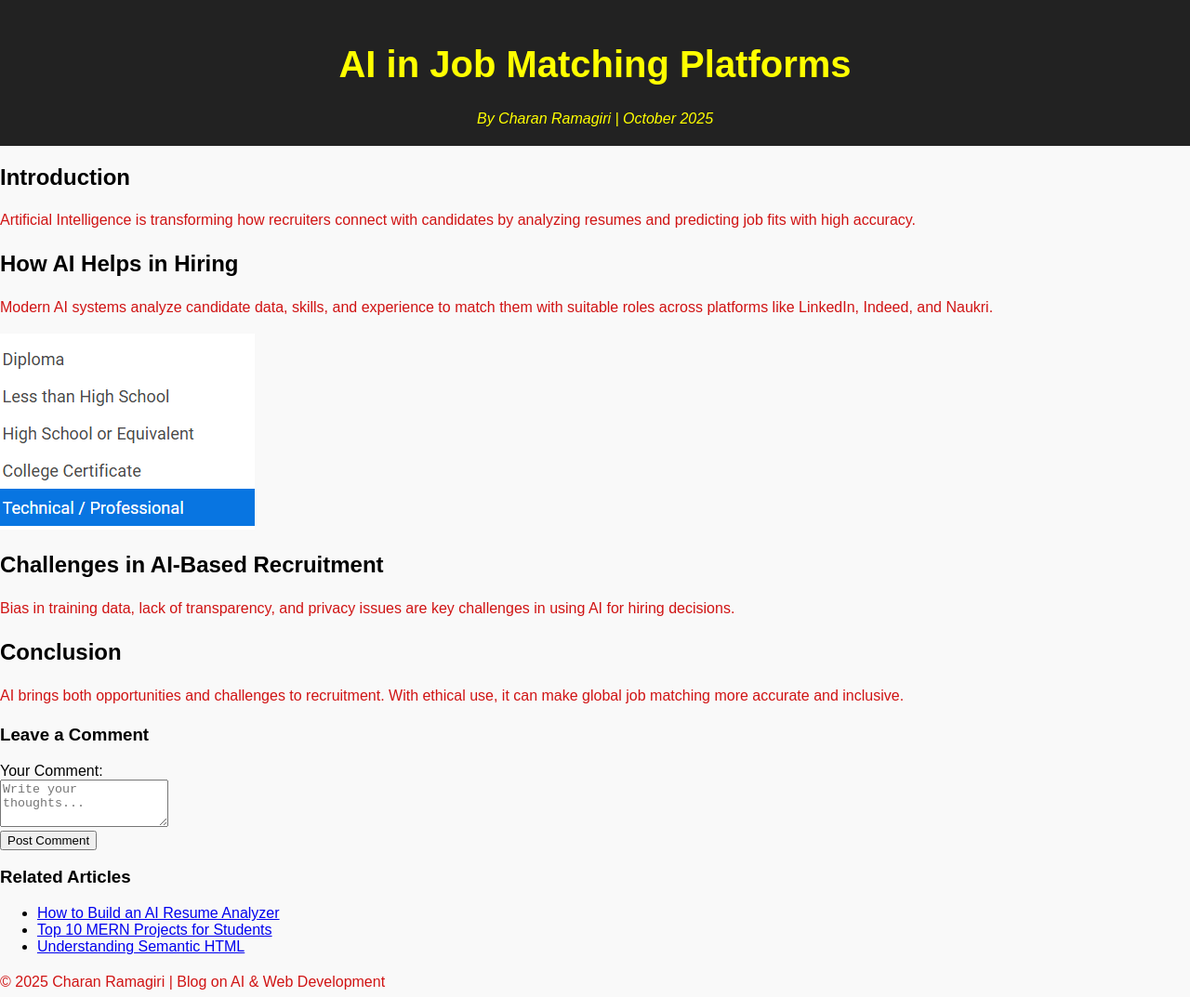
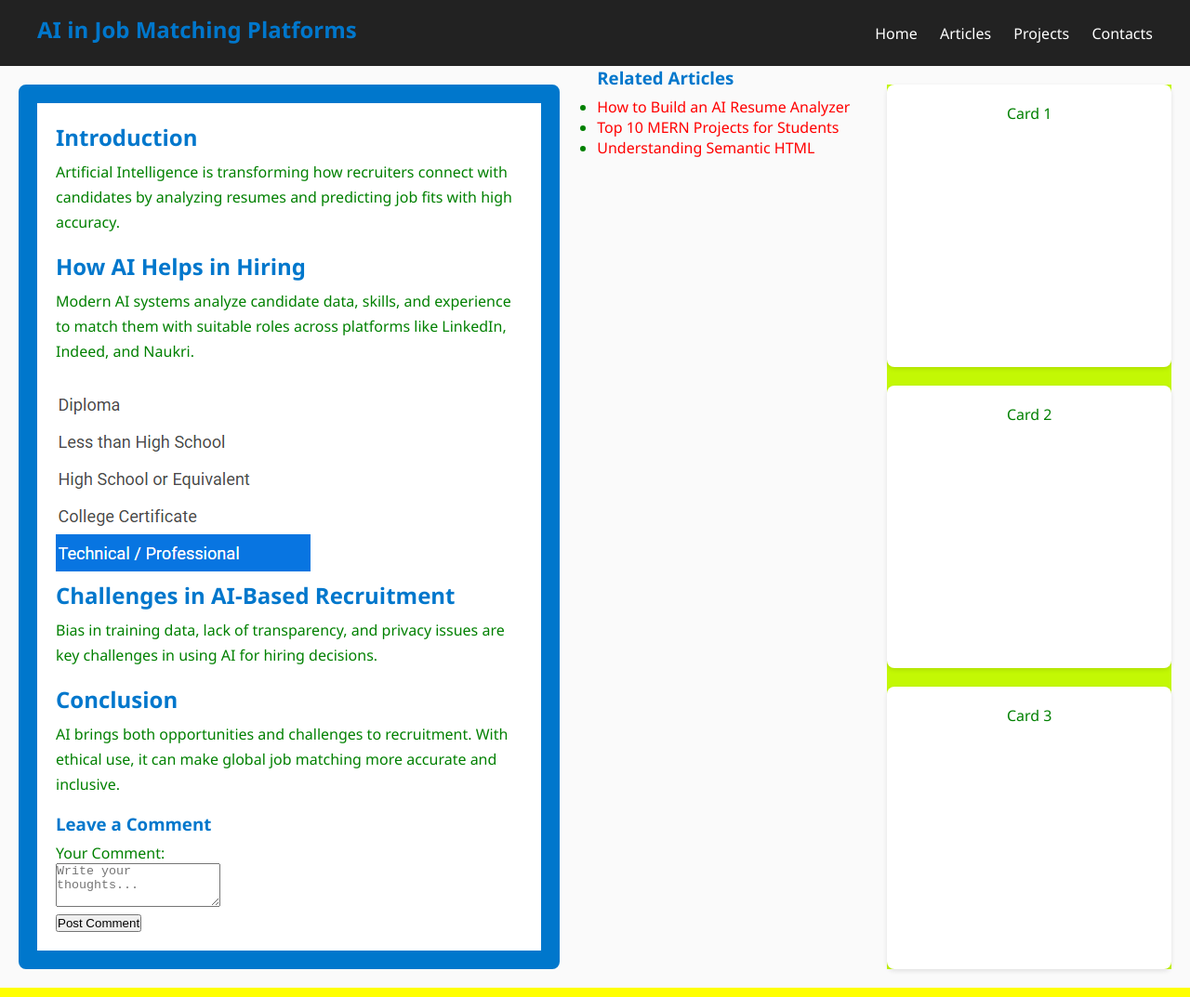
Before and after one commit to charanramagiri/MERN, a plain HTML site: page TASKS/Task1/index.html in a window 1280 px wide. Shown: the top 1073 px of the page at 93% size. Drawn offline with Linux system fonts and the light colour scheme; files whose address does not match are found by name.

Commit message:
changes done

```diff
--- a/TASKS/Task1/index.html
+++ b/TASKS/Task1/index.html
@@ -8,9 +8,14 @@
     <link rel="stylesheet" href="style.css">
 </head>
 <body>
-    <header>
+    <header class="navbar">
         <h1>AI in Job Matching Platforms</h1>
-        <address>By Charan Ramagiri | October 2025</address>
+        <nav>
+            <a href="#">Home</a>
+            <a href="#">Articles</a>
+            <a href="#">Projects</a>
+            <a href="#">Contacts</a>
+        </nav>
     </header>
     <main>
         <article>
@@ -49,7 +54,13 @@
                 <li><a href="#">Understanding Semantic HTML</a></li>
             </ul>
         </aside>
+        <div class="card-container">
+            <div class="card">Card 1</div>
+            <div class="card">Card 2</div>
+            <div class="card">Card 3</div>
+        </div>
     </main>
+
 
     <footer>
       <p>© 2025 Charan Ramagiri | Blog on AI & Web Development</p>
--- a/TASKS/Task1/style.css
+++ b/TASKS/Task1/style.css
@@ -1,19 +1,95 @@
+*{
+    padding: 0;
+    margin: 0;
+    box-sizing: border-box;
+}
 body{
-    background-color: #f9f9f9;
-    font-family: Arial, sans-serif;
-    margin: 0;
-    padding: 0;
+    font-family: 'Segoe UI', sans-serif;
+    background-color: #fafafa;
+    color: #333;
 }
 header{
     background-color: #222;
-    color: yellow;
+    color: white;
     text-align: center;
-    padding: 20px 0;
+    padding: 1.5rem 0;
 }
-h1{
-    font-size: 2.5rem;
+h1,h2,h3{
+    color: #0077cc;
+    margin-bottom: 0.5rem;
 }
 p{
-    line-height: 1.6;
-    color: #d01313;
+    line-height: 1.7;
+    margin-bottom: 1rem;
+    color: green;
 }
+a{
+    color: red;
+    text-decoration: none;
+}
+a:hover{
+    color: blue;
+    text-decoration: underline;
+}
+article{
+    background-color: #c3f804;
+    padding: 20px;
+    border: 20px solid #0077cc;
+    margin: 20px;
+    border-radius: 10px;
+}
+main{
+    display: flex;
+    flex-direction: row;
+    gap: 20px;
+    color: green;
+}
+article{
+    flex: 3;
+    background: white;
+    padding: 20px;
+    border-radius: 8px;
+}
+.navbar{
+    display: flex;
+    justify-content: space-between;
+    align-items: center;
+    padding: 15px 40px;
+    background-color: #222;
+    color: white;
+}
+.navbar h1{
+    font-size: 1.5rem;
+}
+.navbar nav a{
+    color: white;
+    margin-left: 20px;
+    text-decoration: none;
+}
+.navbar nav a:hover{
+    text-decoration: underline;
+    color: #0077cc;
+}
+.card-container{
+    display: flex;
+    gap: 20px;
+    justify-content: space-evenly;
+    flex-wrap: wrap;
+    margin: 20px;
+    background-color: #c3f804;
+}
+.card{
+    flex: 1 1 250px;
+    background: #fff;
+    border-radius: 8px;
+    padding: 20px;
+    text-align: center;
+    box-shadow: 0 2px 5px rgba(0,0,0,0.1);
+}
+footer{
+    display: flex;
+    background-color: yellow;
+    justify-content: center;
+    align-items: center;
+    height: 100px;
+}
```
